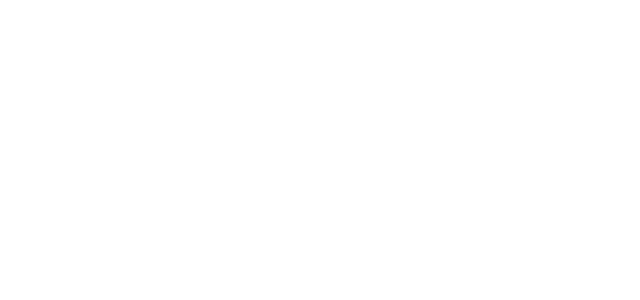
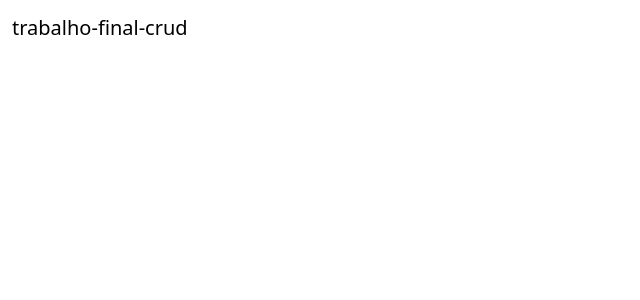
Before and after one commit to sergioj1123/trabalho-final-crud, an Angular app: page / in a window 1280 px wide. Shown: the top 300 px of the page, without its empty margins (0-640 px from the left). Built offline with nearby package versions, Linux system fonts and the light colour scheme.

Commit message:
feat: add bootstrap container to main html component

```diff
--- a/src/app/app.component.html
+++ b/src/app/app.component.html
@@ -1 +1,8 @@
-<router-outlet />
+<div class="conteiner-fluid">
+  <nav class="navbar navbar-default">
+    <div class="container-fluid">
+      <a href="#" class="navbar-brand">{{ title }}</a>
+    </div>
+  </nav>
+  <router-outlet />
+</div>
```
